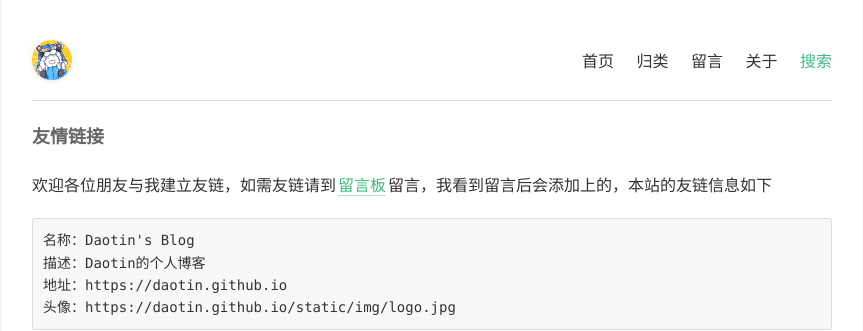
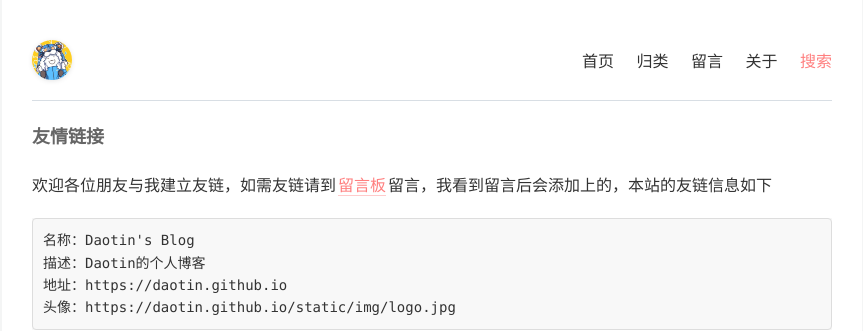
Before and after one commit to Daotin/fe-blog, a Jekyll site: the page built from pages/links.md, in a window 1280 px wide. Shown: the top 331 px of the page, without its empty margins (208-1071 px from the left). Built offline with Jekyll 4.4.1, drawn with Linux system fonts in a browser that asks for light colours.

Commit message:
修改UI

```diff
--- a/static/css/common.css
+++ b/static/css/common.css
@@ -92,7 +92,7 @@ input:-webkit-autofill {
 }
 
 ::selection {
-  background-color: #42b883;
+  background-color: #ff7f7f;
   color: #ffffff;
 }
 
@@ -107,7 +107,7 @@ input:-webkit-autofill {
   height: 1px;
   bottom: -2px;
   left: 0;
-  background-color: #42b883;
+  background-color: #ff7f7f;
   visibility: hidden;
   transform: scaleX(0);
   transition: transform 200ms ease-in-out;
@@ -119,7 +119,7 @@ input:-webkit-autofill {
 }
 
 .hover-underline:nth-of-type(5) {
-  color: #42b883;
+  color: #ff7f7f;
 }
 
 .header {
--- a/static/css/page.css
+++ b/static/css/page.css
@@ -104,7 +104,7 @@
 .page-search .list-search .hint {
   font-size: inherit;
   font-weight: bold;
-  color: #42b883;
+  color: #ff7f7f;
 }
 
 .markdown-body ol {
--- a/static/css/post.css
+++ b/static/css/post.css
@@ -44,12 +44,12 @@
 }
 
 .page-post a {
-  color: #42b883;
+  color: #ff7f7f;
   margin: 0 2px;
-  border-bottom: 1px solid #42b88366;
+  border-bottom: 1px solid #ff7f7f66;
 }
 .page-post a:hover {
-  border-bottom: 1px solid #42b883;
+  border-bottom: 1px solid #ff7f7f;
 }
 .page-post strong,
 .page-post b {
@@ -98,8 +98,8 @@
 }
 .page-post code {
   font-size: 14px;
-  background-color: #42b8830d;
-  color: #42b883;
+  background-color: #ff7f7f0d;
+  color: #ff7f7f;
   word-break: break-word;
   padding: 3px 5px;
   margin: 0 4px;
```
